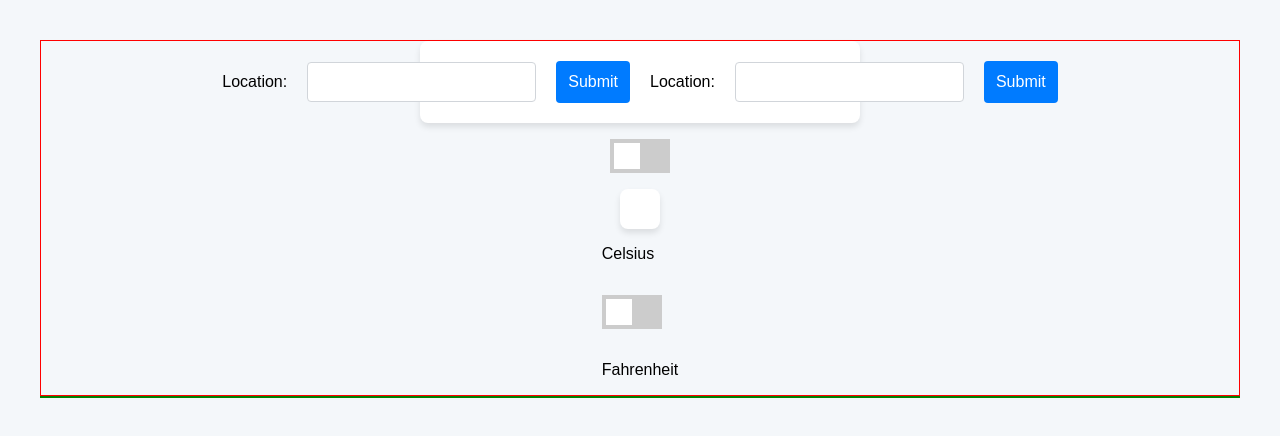
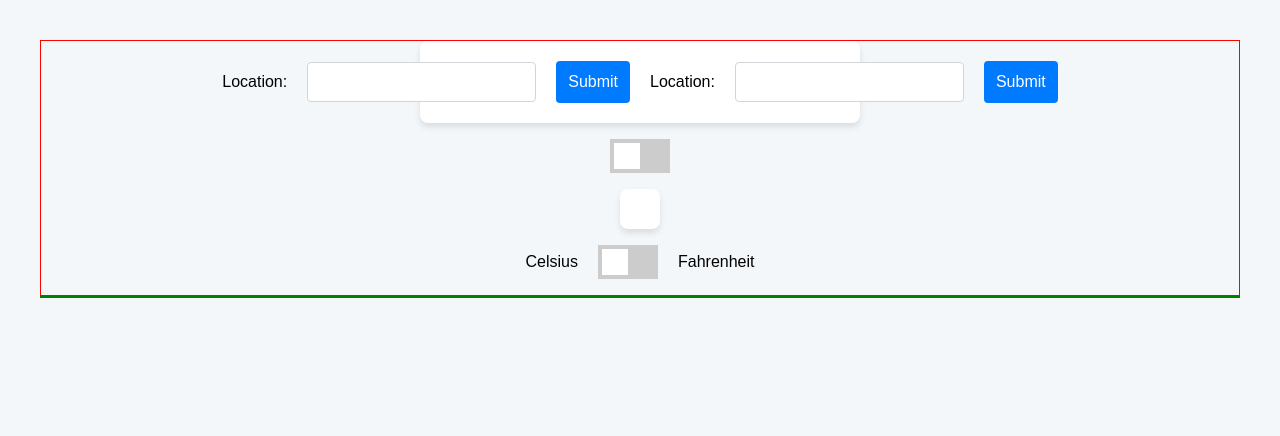
Before and after one commit to owen-addison/odin-weather, a website built with webpack: page dist/index.html in a window 1280 px wide. Built offline with nearby package versions, Linux system fonts and the light colour scheme.

Commit message:
Changes styling for temp container

```diff
--- a/src/style.css
+++ b/src/style.css
@@ -101,6 +101,13 @@ input[type="text"]:focus {
 
 /* TOGGLE */
 
+/* The container for temperature elements */
+.temp-container {
+  display: flex;
+  align-items: center;
+  gap: 20px;
+}
+
 /* The switch - the box around the slider */
 .switch {
   position: relative;
```
